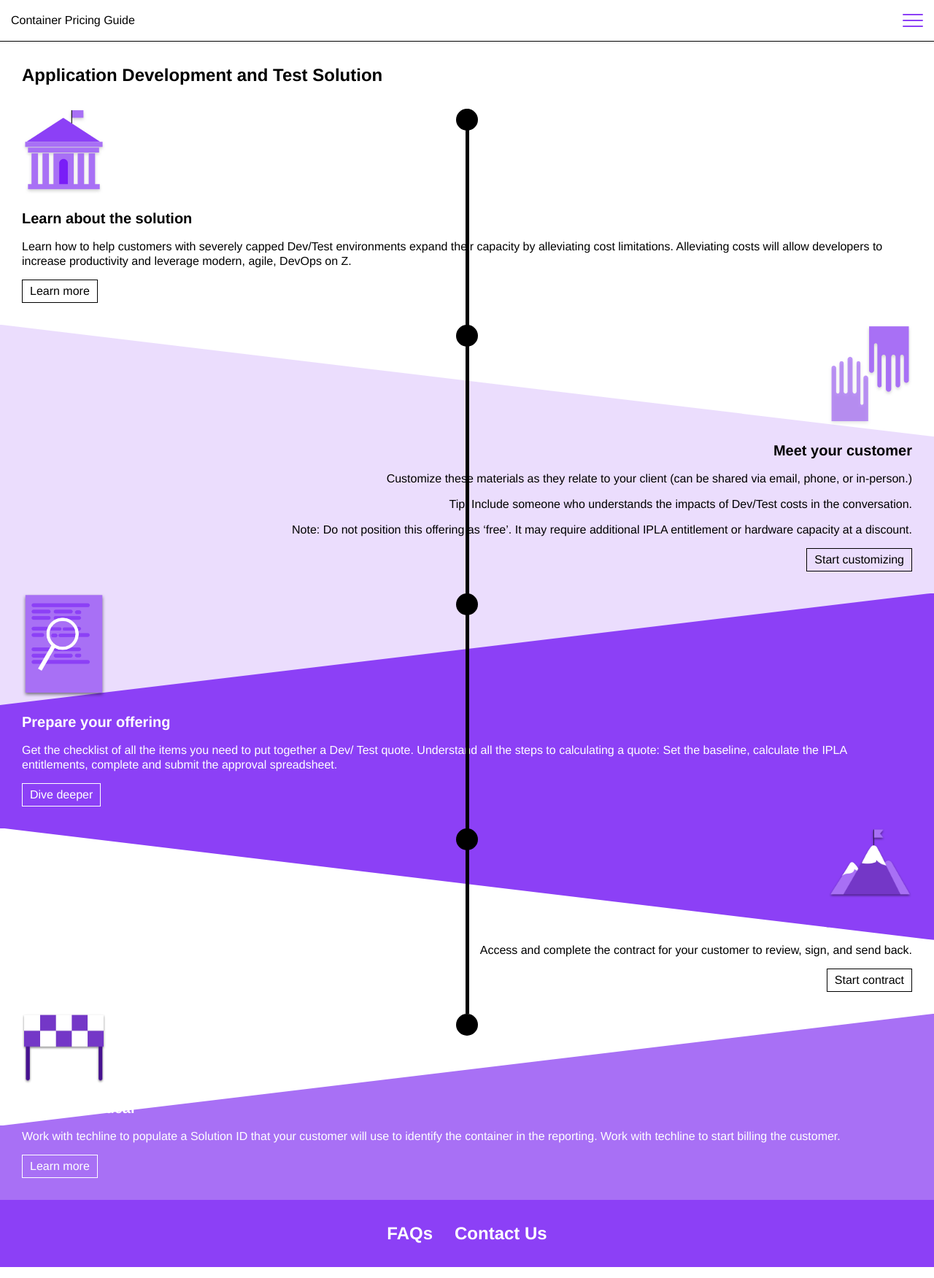
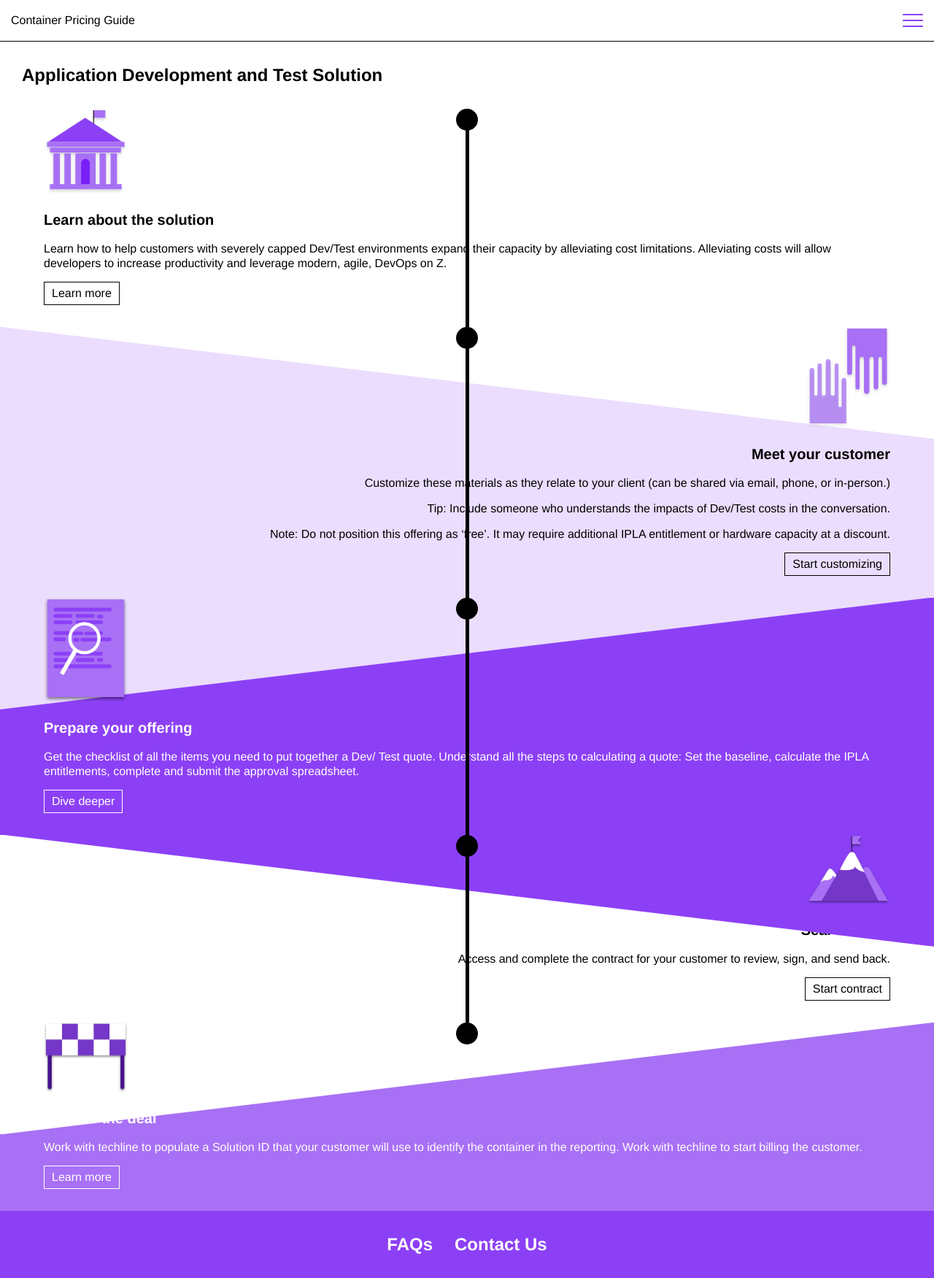
Before and after one commit to gvorbeck/container-pricing, a Jekyll site: the page built from pages/devtest-home.md, in a window 1280 px wide. Shown: the whole page at 73% size. Built offline with Jekyll 4.4.1, drawn with Linux system fonts in a browser that asks for light colours.

Commit message:
tablet setup

```diff
--- a/_sass/_homepage.scss
+++ b/_sass/_homepage.scss
@@ -121,34 +121,55 @@
     }
 
     @include media(ml) {
+        $dimension: 3.75rem;
 
         .header {
-            padding: 2.5rem 2.5rem 4rem;
+            padding: $dimension;
 
             .header__title {
                 @include header-1;
+                margin-bottom: $dimension / 2;
             }
 
             .header__subtitle {
-                @include header-2;
-                line-height: 1.75rem;
+                @include header-4;
             }
         }
 
         .content {
 
             .banner {
-                margin-bottom: 3.125rem;
-            }
-
-            .content__title {
-                @include header-1;
-                line-height: 1;
-            }
-
-            .whats-new li {
-                padding-bottom: 1.9375rem;
+                margin-bottom: $dimension;
             }
         }
+
+        // .header {
+        //     padding: 2.5rem 2.5rem 4rem;
+        //
+        //     .header__title {
+        //         @include header-1;
+        //     }
+        //
+        //     .header__subtitle {
+        //         @include header-2;
+        //         line-height: 1.75rem;
+        //     }
+        // }
+        //
+        // .content {
+        //
+        //     .banner {
+        //         margin-bottom: 3.125rem;
+        //     }
+        //
+        //     .content__title {
+        //         @include header-1;
+        //         line-height: 1;
+        //     }
+        //
+        //     .whats-new li {
+        //         padding-bottom: 1.9375rem;
+        //     }
+        // }
     }
 }
--- a/_sass/_mixins.scss
+++ b/_sass/_mixins.scss
@@ -12,7 +12,7 @@
 
 @mixin header-4() {
     font-size: 1.25rem;
-    line-height: 1.6875rem;
+    line-height: 1.875rem;
     font-weight: bold;
 }
 
--- a/assets/main.scss
+++ b/assets/main.scss
@@ -309,6 +309,11 @@
             background-position: 0 -4.625rem;
         }
     }
+
+    @include media(ml) {
+        $dimension: 3.75rem;
+        padding: 0 $dimension;
+    }
 }
 
 @import "homepage";
```
Also changed, not shown: _sass/_vars.scss (+0 -54 lines).
